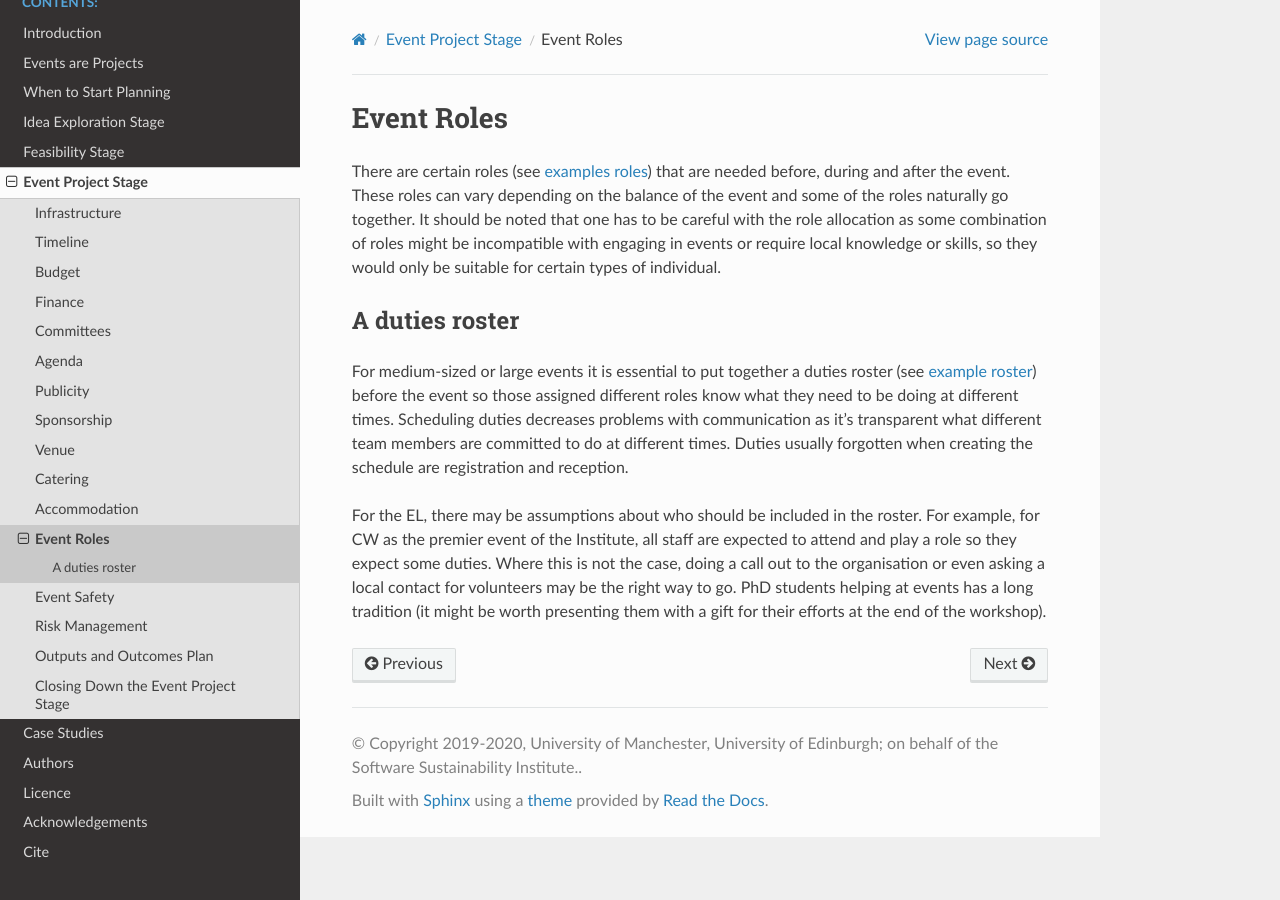
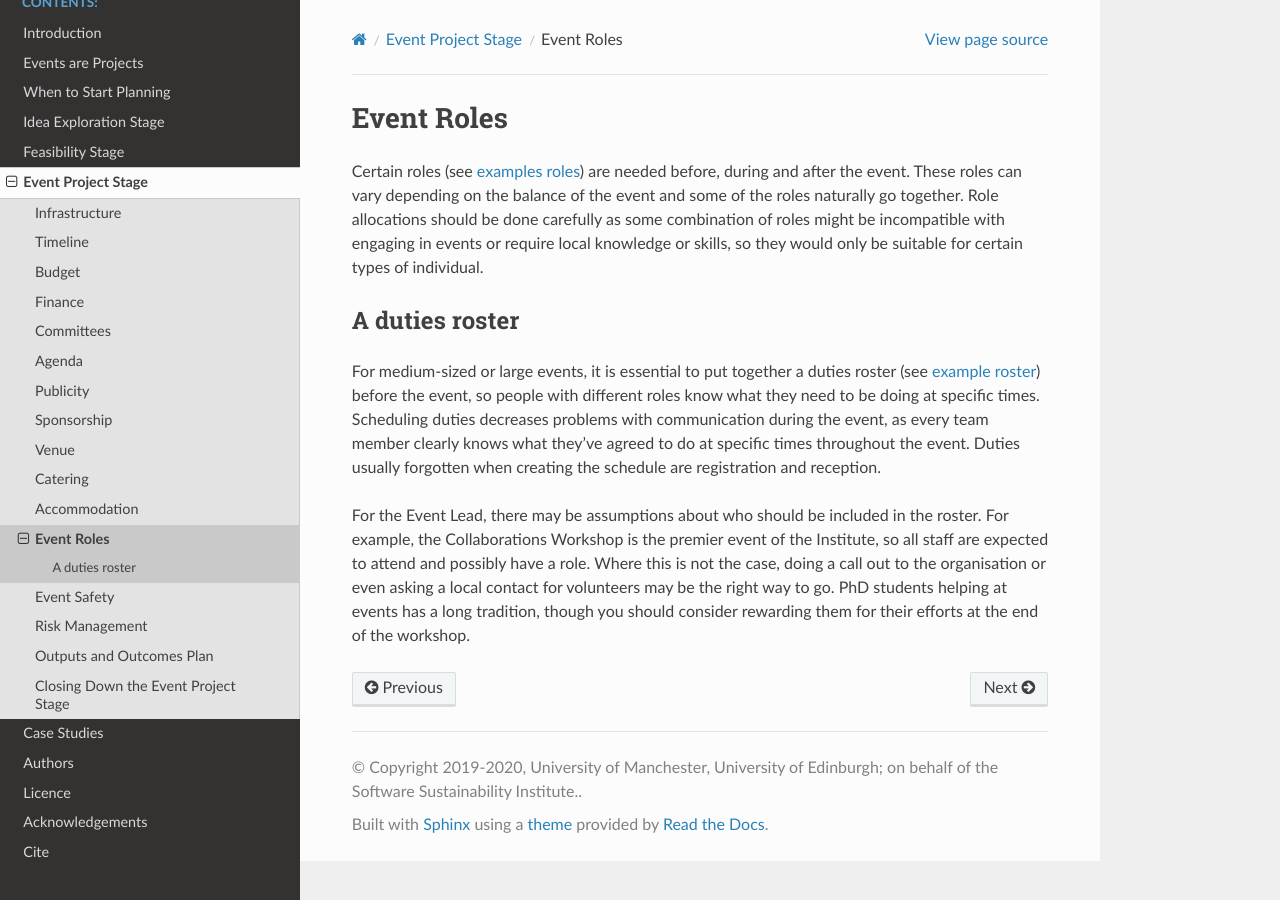
Before and after one commit to softwaresaved/event-organisation-guide, a Sphinx documentation site: the page built from docs/eog/eps-event-roles.rst, in a window 1280 px wide. Built offline with Sphinx 7.4.7 and the Read the Docs theme 2.0.0, drawn with Linux system fonts in a browser that asks for light colours.

Commit message:
Update eps-event-roles.rst

```diff
--- a/docs/eog/eps-event-roles.rst
+++ b/docs/eog/eps-event-roles.rst
@@ -3,23 +3,21 @@
 Event Roles
 ===========
 
-There are certain roles
+Certain roles
 (see `examples roles <https://zenodo.org/record/3967427>`_)
-that are needed before, during and after the event. These roles can vary
-depending on the balance of the event and some of the roles naturally go together. It should be noted that one has to
-be careful with the role allocation as some combination of roles might be incompatible with engaging in events or require local knowledge or skills, so they would only be suitable for certain types of individual.
+are needed before, during and after the event. These roles can vary
+depending on the balance of the event and some of the roles naturally go together. Role allocations should be done carefully as some combination of roles might be incompatible with engaging in events or require local knowledge or skills, so they would only be suitable for certain types of individual.
 
 A duties roster
 ***************
 
-For medium-sized or large events it is essential to put together a duties roster
+For medium-sized or large events, it is essential to put together a duties roster
 (see `example roster <https://zenodo.org/record/3967445>`_)
-before the event so those assigned different roles know what they need to be doing at different times. Scheduling duties
-decreases problems with communication as it’s transparent what different team members are committed to do at different
-times. Duties usually forgotten when creating the schedule are registration and reception.
+before the event, so people with different roles know what they need to be doing at specific times. Scheduling duties
+decreases problems with communication during the event, as every team member clearly knows what they've agreed to do at specific times throughout the event. Duties usually forgotten when creating the schedule are registration and reception.
 
-For the EL, there may be assumptions about who should be included in the roster. For example, for CW as the premier
-event of the Institute, all staff are expected to attend and play a role so they expect some duties. Where this is not
+For the Event Lead, there may be assumptions about who should be included in the roster. For example, the Collaborations Workshop is the premier
+event of the Institute, so all staff are expected to attend and possibly have a role. Where this is not
 the case, doing a call out to the organisation or even asking a local contact for volunteers may be the right way to go.
-PhD students helping at events has a long tradition (it might be worth presenting them with a gift for their efforts at
-the end of the workshop).
+PhD students helping at events has a long tradition, though you should consider rewarding them for their efforts at
+the end of the workshop.
```
